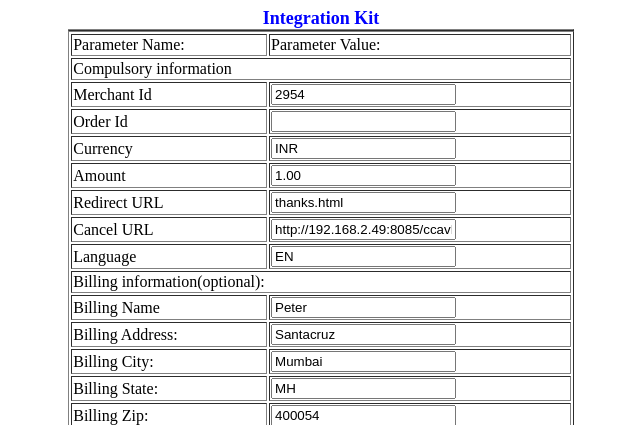
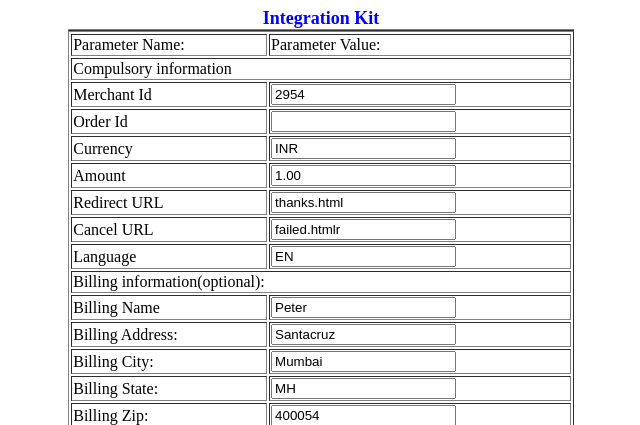
Before and after one commit to prismtechs/data, a Python web app: template templates/dataFrom.htm in a window 1280 px wide. Shown: the top 425 px of the page, without its empty margins (319-959 px from the left). Run offline with Jinja, Linux system fonts and the light colour scheme; the template is opened without the code that fills it, so the values that code supplies are empty.

Commit message:
Update dataFrom.htm

```diff
--- a/templates/dataFrom.htm
+++ b/templates/dataFrom.htm
@@ -41,7 +41,7 @@
 			<tr>
 				<td>Cancel URL</td>
 				<td><input type="text" name="cancel_url"
-					value="http://192.168.2.49:8085/ccavResponseHandler" />
+					value="failed.htmlr" />
 				</td>
 			</tr>
 			<tr>
```
